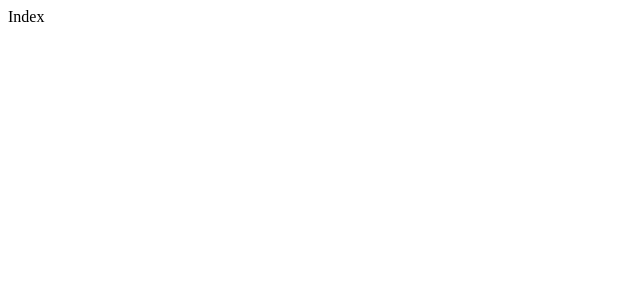
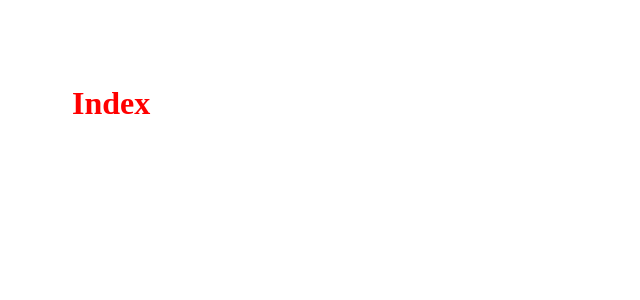
Before and after one commit to Selimology/recipe-website, a Next.js app: page / in a window 1280 px wide. Shown: the top 300 px of the page, without its empty margins (0-640 px from the left). Built offline with nearby package versions, Linux system fonts and the light colour scheme.

Commit message:
built: setup styled-components

```diff
--- a/package.json
+++ b/package.json
@@ -19,6 +19,7 @@
   "devDependencies": {
     "@types/node": "^18.7.8",
     "@types/react": "^18.0.17",
+    "babel-plugin-styled-components": "^2.0.7",
     "typescript": "^4.7.4"
   }
 }
--- /dev/null
+++ b/pages/_document.tsx
@@ -0,0 +1,32 @@
+import Document, { DocumentContext, DocumentInitialProps } from 'next/document';
+import { ServerStyleSheet } from 'styled-components';
+
+export default class MyDocument extends Document {
+  static async getInitialProps(
+    ctx: DocumentContext
+  ): Promise<DocumentInitialProps> {
+    const sheet = new ServerStyleSheet();
+    const originalRenderPage = ctx.renderPage;
+
+    try {
+      ctx.renderPage = () =>
+        originalRenderPage({
+          enhanceApp: (App) => (props) =>
+            sheet.collectStyles(<App {...props} />),
+        });
+
+      const initialProps = await Document.getInitialProps(ctx);
+      return {
+        ...initialProps,
+        styles: [
+          <>
+            {initialProps.styles}
+            {sheet.getStyleElement()}
+          </>,
+        ],
+      };
+    } finally {
+      sheet.seal();
+    }
+  }
+}
--- a/pages/index.tsx
+++ b/pages/index.tsx
@@ -1,5 +1,13 @@
+import styled from 'styled-components';
+
+const StyledIndex = styled.h1`
+  color: red;
+  font-size: 2rem;
+  padding: 2em;
+`;
+
 const Index = () => {
-  return <div>Index</div>;
+  return <StyledIndex>Index</StyledIndex>;
 };
 
 export default Index;
```
Also changed, not shown: .babelrc (added), 1 other file (tests, documents, lock files or other folders).
